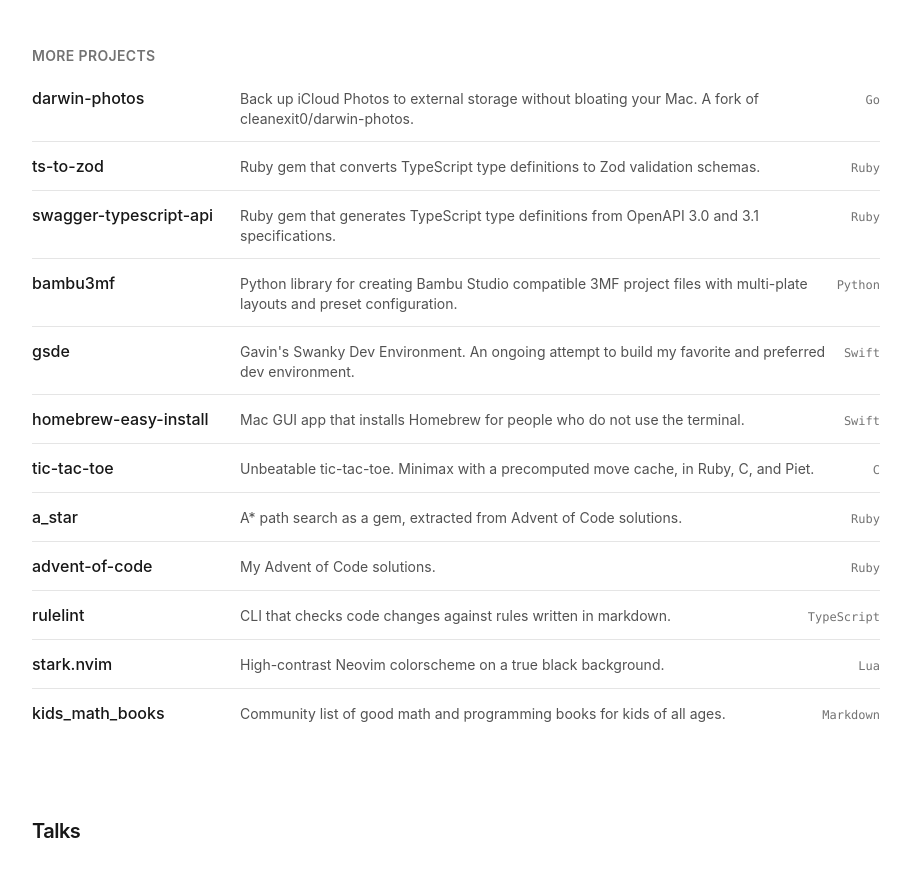
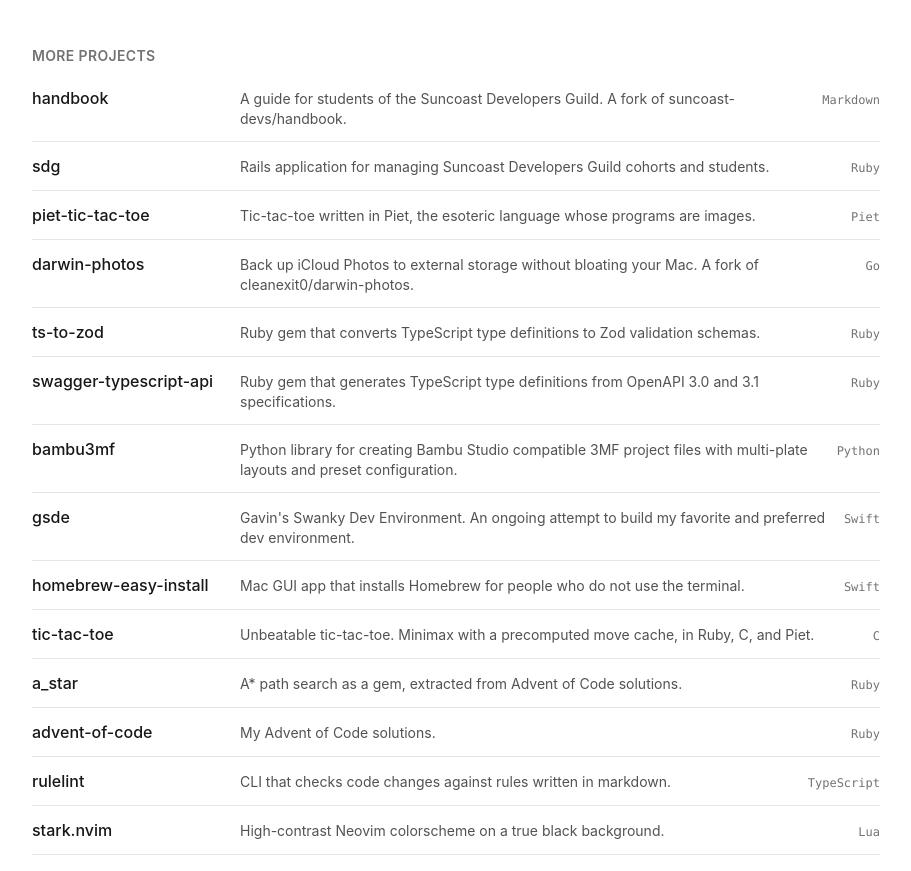
Before and after one commit to gstark/gstark.github.io, a React (Vite) app: page / in a window 1280 px wide. Shown: the part 939-1810 px from the top of the page, without its empty margins (184-1095 px from the left). Built offline with nearby package versions, Linux system fonts and the light colour scheme.

Commit message:
Add handbook, sdg, and piet-tic-tac-toe

```diff
--- a/src/data.ts
+++ b/src/data.ts
@@ -69,6 +69,24 @@
 ]
 
 export const more: Project[] = [
+  {
+    name: 'handbook',
+    repo: 'handbook',
+    language: 'Markdown',
+    description: 'A guide for students of the Suncoast Developers Guild. A fork of suncoast-devs/handbook.',
+  },
+  {
+    name: 'sdg',
+    repo: 'sdg',
+    language: 'Ruby',
+    description: 'Rails application for managing Suncoast Developers Guild cohorts and students.',
+  },
+  {
+    name: 'piet-tic-tac-toe',
+    repo: 'piet-tic-tac-toe',
+    language: 'Piet',
+    description: 'Tic-tac-toe written in Piet, the esoteric language whose programs are images.',
+  },
   {
     name: 'darwin-photos',
     repo: 'darwin-photos',
```
